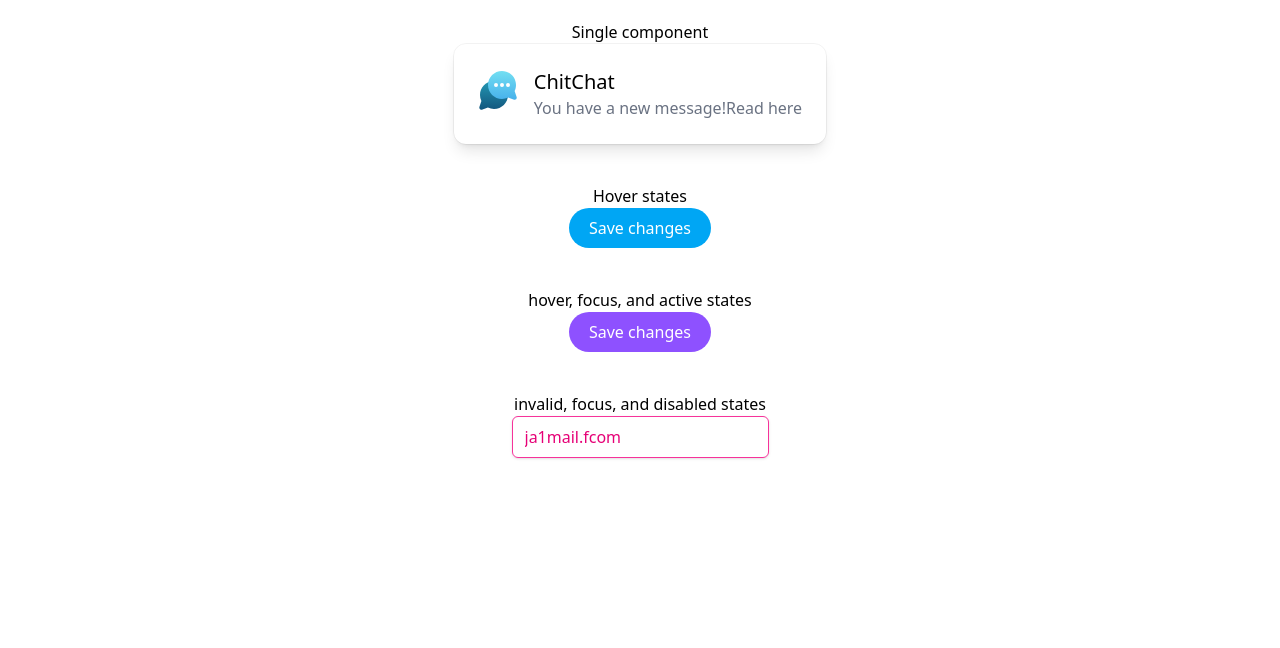
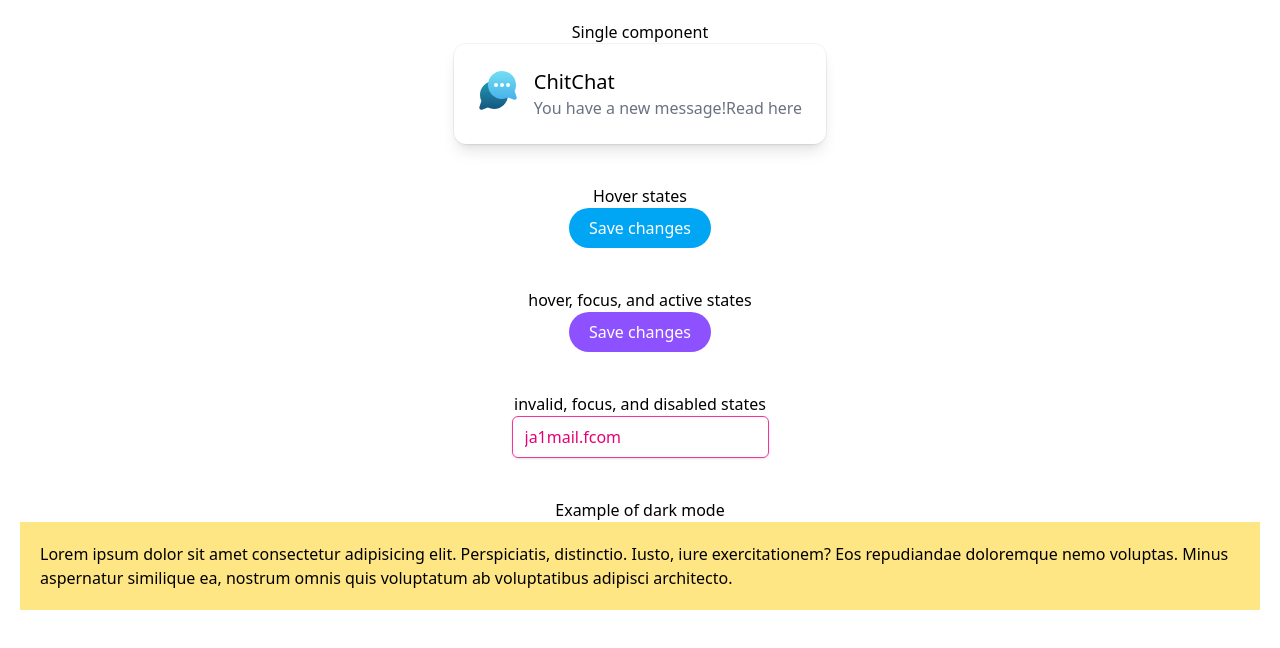
Before and after one commit to JammiM/tailwindcss-sandbox, a React (Vite) app: page / in a window 1280 px wide. Shown: the top 648 px of the page. Built offline with nearby package versions, Linux system fonts and the light colour scheme.

Commit message:
Component for dark mode configurations

```diff
--- a/src/App.tsx
+++ b/src/App.tsx
@@ -74,6 +74,20 @@ function App() {
             />
           </form>
         </div>
+
+        <div className="grid place-items-center p-5">
+          <h4>Example of dark mode</h4>
+
+          <div className="bg-amber-200 dark:bg-slate-600">
+            <p className="mt-5 p-5 dark:text-slate-400">
+              Lorem ipsum dolor sit amet consectetur adipisicing elit.
+              Perspiciatis, distinctio. Iusto, iure exercitationem? Eos
+              repudiandae doloremque nemo voluptas. Minus aspernatur similique
+              ea, nostrum omnis quis voluptatum ab voluptatibus adipisci
+              architecto.
+            </p>
+          </div>
+        </div>
       </section>
 
       {/* <div className="card">
```
